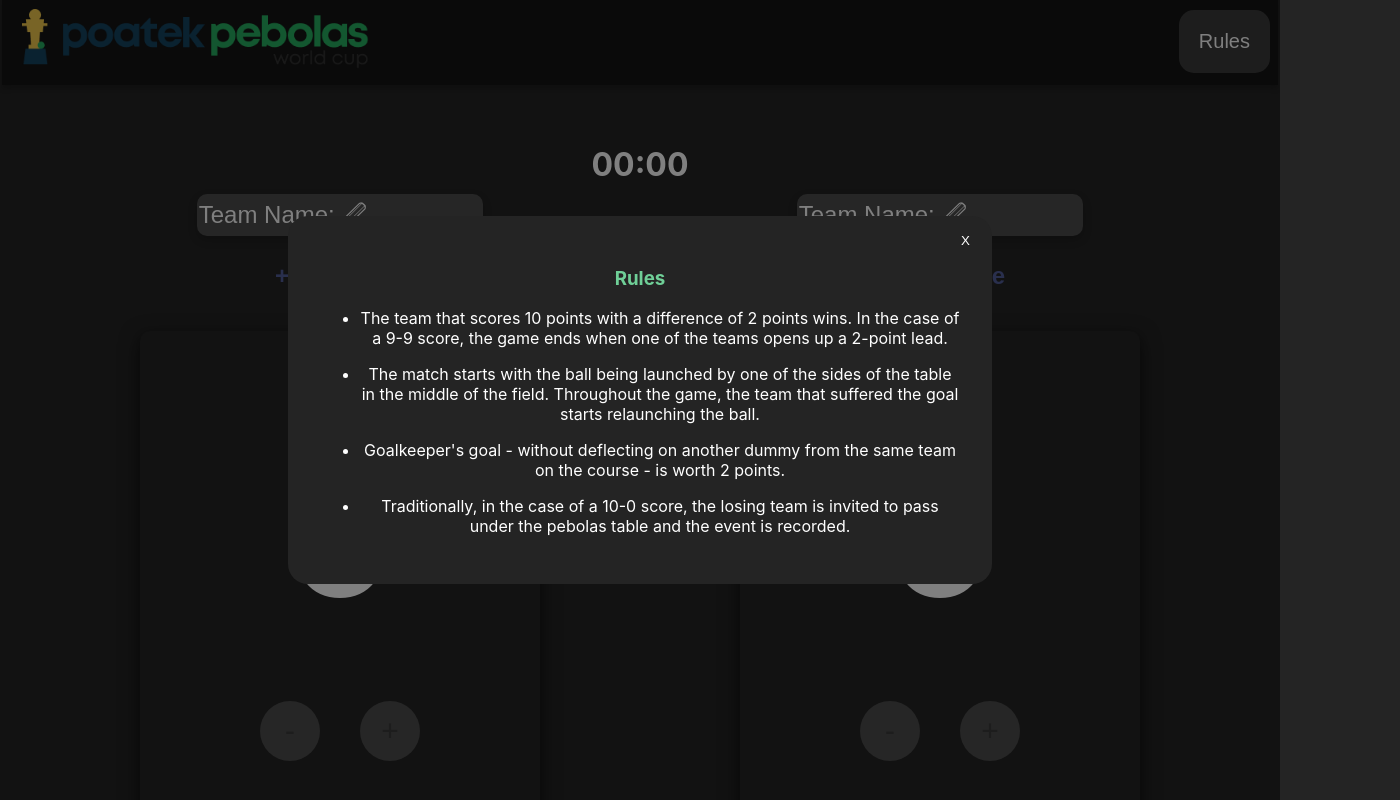
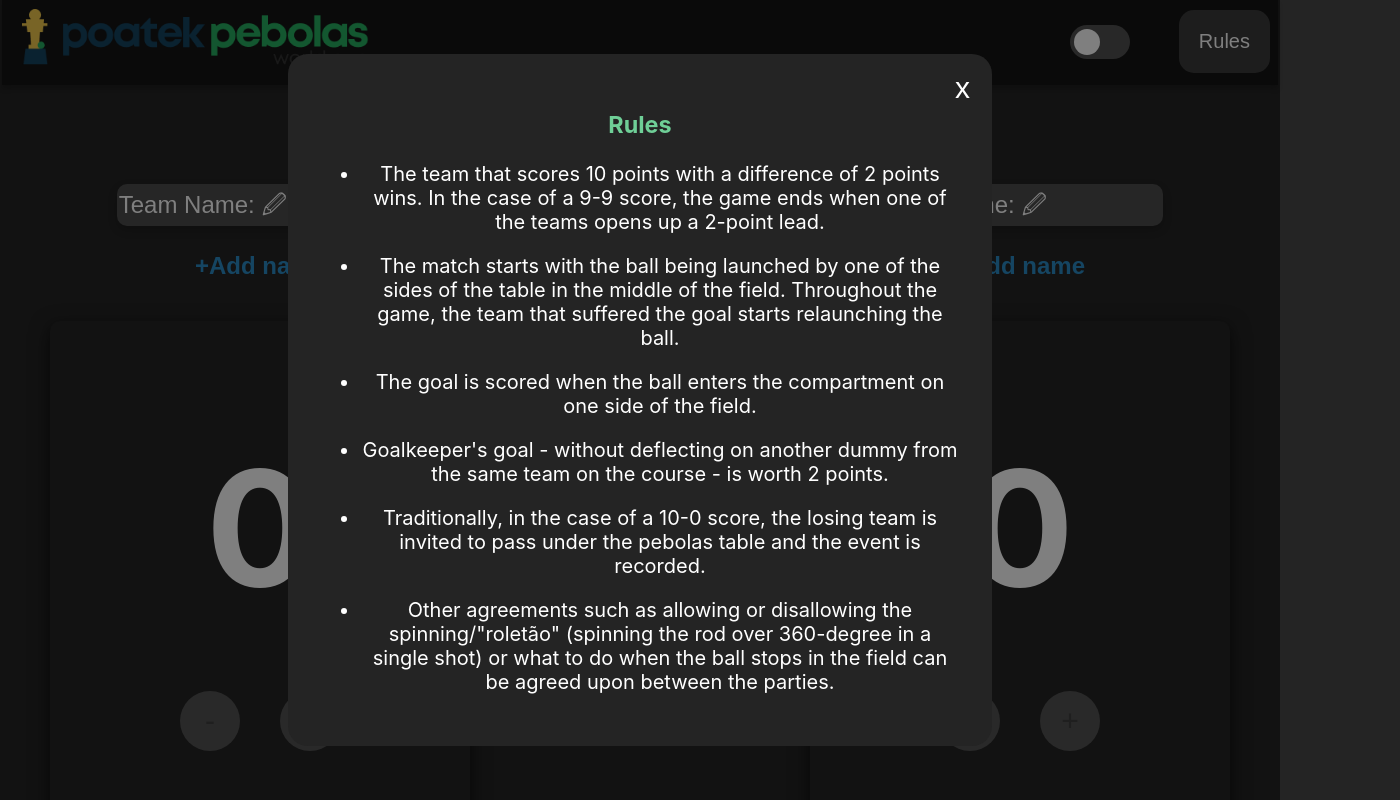
Before and after one commit to NiltonCalegariPoatek/-pebolas-project, a React (Create React App) app: page / in a window 1280 px wide. Both pictures are taken after a click on the button "Rules". Shown: the top 800 px of the page, 1400 px wide, since content can reach past the window. Built offline with nearby package versions, Linux system fonts and the light colour scheme.

Commit message:
👑crown gif

```diff
--- a/src/App.css
+++ b/src/App.css
@@ -94,7 +94,7 @@
   margin-top:25px;
   border: none;
   background-color: white;
-  color:rgb(83, 94, 155);
+  color:rgb(43,139,197);
   font-size:x-large;
   font-weight: bold;
 }
@@ -137,6 +137,7 @@
   top: 16px;
   right: 16px;
   border: none;
+  font-size: 30px;
 }
 
 .rules-title {
@@ -177,19 +178,21 @@
   margin-bottom: 10px;
 }
 
-.modal-buttons {
-  border-radius: 7px;
-  border: none;
-  font-size: 20px;
-  height: 50px;
-  margin: 20px;
-}
-
 .modal-popup-content {
   position: relative;
   padding: 32px;
   width: 15vw;
   height: 20vh;
   max-width: 640px;
+  background-color: whitesmoke;
   border-radius: 20px;
 }
+
+.modal-buttons {
+  border-radius: 7px;
+  border: none;
+  font-size: 20px;
+  background-color: rgb(221, 221, 221);
+  height: 50px;
+  margin: 20px;
+}
--- a/src/App.js
+++ b/src/App.js
@@ -7,6 +7,7 @@ import Clock from './Components/Clock';
 import PopUp from './Components/PopUp';
 import StartStopButton from './Components/StartStopButton';
 import FinishPopUp from './Components/FinishPopUp';
+import ToggleDarkMode from './Components/ToggleDarkMode';
 
 function App() {
 
@@ -174,6 +175,7 @@ function App() {
         <fieldset className='logo'>
           <img src={logo} alt='logo'></img>
           <button className='rules' onClick={() => setButtonPopup(true)}>Rules</button>
+          <ToggleDarkMode/>
         </fieldset>
 
       </header>
@@ -189,6 +191,7 @@ function App() {
             handleTeamNameChange={handleTeamNameChange}
             handleAdditionalNameChange={handleAdditionalNameChange}
             gameStart={gameStart}
+            winner={winner}
           />
 
           <Score
@@ -208,6 +211,7 @@ function App() {
             handleTeamNameChange={handleTeamNameChange}
             handleAdditionalNameChange={handleAdditionalNameChange}
             gameStart={gameStart}
+            winner={winner}
           />
 
           <Score
--- a/src/Components/Clock.jsx
+++ b/src/Components/Clock.jsx
@@ -26,7 +26,7 @@ const Clock = ({ running, winner, isResetClock, isResetFunc }) => {
 
     return (
         <div className='clock-container'>
-            <p className='winner'>{winner ? `${winner} is the winner` : ""}</p>
+
             <span className='clock'>{("0" + Math.floor((time / 60000) % 60)).slice(-2)}:</span>
             <span className='clock'>{("0" + Math.floor((time / 1000) % 60)).slice(-2)}</span>
         </div>
--- a/src/Components/Names.jsx
+++ b/src/Components/Names.jsx
@@ -1,7 +1,8 @@
 import AdditionalNameInput from "./AdditionalNameInput";
 import NameInput from "./NameInput";
+import CrownRight from "../images/Crown-right.gif"
 
-const Names = ({ teamColor, teamName, additionalTeamName, handleTeamNameChange, handleAdditionalNameChange, gameStart }) => {
+const Names = ({ teamColor, teamName, additionalTeamName, handleTeamNameChange, handleAdditionalNameChange, gameStart, winner }) => {
 
     function buildTeamNames(teamName, teamColor, additionalTeamName) {
         if (teamName && additionalTeamName) {
@@ -20,12 +21,17 @@ const Names = ({ teamColor, teamName, additionalTeamName, handleTeamNameChange,
 
     return (
         gameStart ?
-            <p className='team-names'>{buildTeamNames(teamName, teamColor, additionalTeamName)}</p>
+            <>
+                {winner === teamColor && <img  className='winner-crown'src={CrownRight} alt="Crown turning right" />}
+                <p className='team-names'>{buildTeamNames(teamName, teamColor, additionalTeamName)}</p>
+            </>
             :
             <>
                 <NameInput teamColor={teamColor} teamName={teamName} handleTeamNameChange={handleTeamNameChange} />
 
+
                 <AdditionalNameInput teamColor={teamColor} teamName={additionalTeamName} handleTeamNameChange={handleAdditionalNameChange} />
+
             </>
     )
 }
--- a/src/Components/PopUp.jsx
+++ b/src/Components/PopUp.jsx
@@ -2,16 +2,20 @@ function PopUp(props) {
     return (props.trigger) ? (
         <div className='popup'>
             <div className='popup-content'>
-                <button className='close-button' onClick={() => props.setTrigger(false)}>X</button>
+                <button className='close-button' onClick={() => props.setTrigger(false)}>x</button>
                 <h3 className='rules-title'>Rules</h3>
                 <ul>
                     <li>The team that scores 10 points with a difference of 2 points wins. In the case of a 9-9 score, the game ends when one of the teams opens up a 2-point lead.</li>
                     <p/>
                     <li>The match starts with the ball being launched by one of the sides of the table in the middle of the field. Throughout the game, the team that suffered the goal starts relaunching the ball.</li>
                     <p/>
+                    <li>The goal is scored when the ball enters the compartment on one side of the field.</li>
+                    <p/>
                     <li>Goalkeeper's goal - without deflecting on another dummy from the same team on the course - is worth 2 points.</li>
                     <p/>
                     <li>Traditionally, in the case of a 10-0 score, the losing team is invited to pass under the pebolas table and the event is recorded.</li>
+                    <p/>
+                    <li>Other agreements such as allowing or disallowing the spinning/"roletão" (spinning the rod over 360-degree in a single shot) or what to do when the ball stops in the field can be agreed upon between the parties.</li>
                 </ul>
             </div>
         </div>
--- /dev/null
+++ b/src/Components/ToggleDarkMode.jsx
@@ -0,0 +1,12 @@
+const ToggleDarkMode = () => {
+    return (
+        <>
+            <label class="switch">
+                <input type="checkbox"/>
+                <span class="slider round"></span>
+            </label>
+        </>
+    )
+}
+
+export default ToggleDarkMode;
--- a/src/Dark-app.css
+++ b/src/Dark-app.css
@@ -1,5 +1,6 @@
 body {
     background-color: rgb(36, 36, 36);
+
 }
 
 .App {
@@ -47,12 +48,13 @@ body {
 }
 
 .score {
+
     font-size: 40px;
     padding: 20px;
-    margin-right: 180px;
-    margin-left: 180px;
+    margin-right: 260px;
+    margin-left: 260px;
     margin-top: 40px;
-    width: 60%;
+    width: 50%;
     height: 500px;
     box-shadow: 0 4px 10px 0 rgba(0, 0, 0, 0.2), 0 6px 20px 0 rgba(0, 0, 0, 0.5);
     border-radius: 10px;
@@ -74,7 +76,7 @@ body {
     margin-right: 20px;
     font-size: 30px;
     border: none;
-    background-color: rgb(76, 76, 76);
+    background-color: rgb(82, 82, 82);
 }
 
 
@@ -106,11 +108,11 @@ body {
 }
 
 .addname {
-    margin-top:25px;
+    margin-top: 25px;
     border: none;
     background-color: rgb(36, 36, 36);
-    color:rgb(83, 94, 155);
-    font-size:x-large;
+    color: rgb(43, 139, 197);
+    font-size: x-large;
     font-weight: bold;
 }
 
@@ -118,6 +120,8 @@ body {
 
     align-items: flex-end;
     padding-top: 50px;
+
+
 }
 
 .clock {
@@ -145,7 +149,7 @@ body {
     max-width: 640px;
     background-color: rgb(36, 36, 36);
     border-radius: 20px;
-
+    font-size: 20px;
 }
 
 .popup-content .close-button {
@@ -155,11 +159,11 @@ body {
     border: none;
     background-color: rgb(36, 36, 36);
     color: white;
+    font-size: 30px;
 }
 
 .rules-title {
     color: #6FCF97;
-    ;
 }
 
 .start-button {
@@ -213,5 +217,76 @@ body {
     background-color: rgb(76, 76, 76);
     color: white;
     height: 50px;
-    margin:20px;
+    margin: 20px;
 }
+
+.switch {
+    position: relative;
+    display: inline-block;
+    width: 60px;
+    height: 34px;
+    position: absolute;
+    right: 0;
+    top: 0;
+    border-radius: 15px;
+    margin-right: 150px;
+    margin-top: 25px;
+}
+
+.switch input {
+    opacity: 0;
+    width: 0;
+    height: 0;
+}
+
+.slider {
+    position: absolute;
+    cursor: pointer;
+    top: 0;
+    left: 0;
+    right: 0;
+    bottom: 0;
+    background-color: rgb(80, 80, 80);
+    -webkit-transition: .4s;
+    transition: .4s;
+}
+
+.slider:before {
+    position: absolute;
+    content: "";
+    height: 26px;
+    width: 26px;
+    left: 4px;
+    bottom: 4px;
+    background-color: white;
+    -webkit-transition: .4s;
+    transition: .4s;
+}
+
+input:checked+.slider {
+    background-color: #bdbdbd;
+}
+
+input:focus+.slider {
+    box-shadow: 0 0 1px #666666;
+}
+
+input:checked+.slider:before {
+    -webkit-transform: translateX(26px);
+    -ms-transform: translateX(26px);
+    transform: translateX(26px);
+}
+
+/* Rounded sliders */
+.slider.round {
+    border-radius: 34px;
+}
+
+.slider.round:before {
+    border-radius: 50%;
+}
+
+.winner-crown {
+    height: 10vh;
+    width: 5vw;
+}
```
